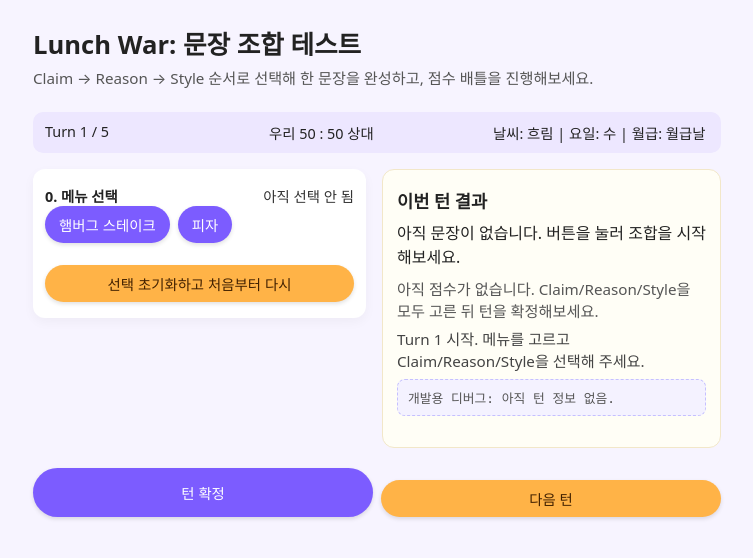
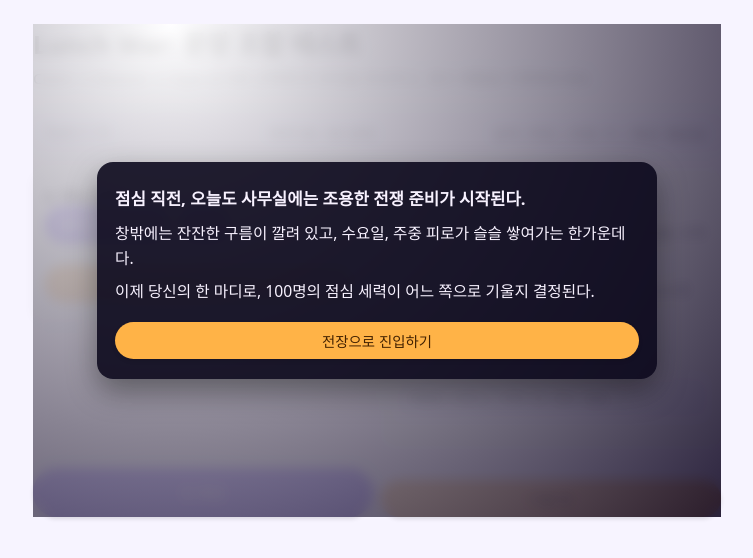
Before and after one commit to Hyojeong-Kim/lunch_battle, a plain HTML site: page index.html in a window 1280 px wide. Both pictures are taken after a click on the button "START TO BATTLE". Shown: the whole page, without its empty margins (263-1016 px from the left). Drawn offline with Linux system fonts and the light colour scheme.

Commit message:
Add intro scene overlay to battle screen
Introduces an animated intro overlay to the battle screen, displaying context-based narration before entering the battle. Includes new HTML structure, supporting JS logic for dynamic lines, and corresponding CSS for styling and animation.

```diff
--- a/index.html
+++ b/index.html
@@ -27,6 +27,24 @@
 
       <!-- 실제 배틀 화면 -->
       <section id="battle-screen" class="battle-screen" aria-hidden="true">
+        <!-- 인트로 씬 / 배틀 돌입 연출 오버레이 -->
+        <div id="intro-scene" class="scene-overlay" aria-hidden="true">
+          <div class="scene-overlay__inner">
+            <p id="scene-line-1" class="scene-overlay__line">
+              오늘도 점심 전쟁이 다가온다...
+            </p>
+            <p id="scene-line-2" class="scene-overlay__line"></p>
+            <p id="scene-line-3" class="scene-overlay__line"></p>
+            <button
+              id="scene-skip-btn"
+              class="btn btn--secondary scene-overlay__btn"
+              type="button"
+            >
+              전장으로 진입하기
+            </button>
+          </div>
+        </div>
+
         <header class="app__header">
           <h1 class="app__title">Lunch War: 문장 조합 테스트</h1>
           <p class="app__subtitle">
--- a/main.js
+++ b/main.js
@@ -661,6 +661,83 @@ function updateSentence() {
   resultEl.textContent = parts.join(" ");
 }
 
+// 컨텍스트를 한글 내레이션용으로 설명하는 헬퍼
+function describeContextLine(context) {
+  if (!context) return "";
+  const { weather, weekday, salary_timing } = context;
+
+  const weatherText =
+    weather === "비"
+      ? "창밖에는 비가 내리고,"
+      : weather === "눈"
+      ? "창밖에는 눈이 소복히 쌓이고,"
+      : weather === "맑음"
+      ? "창밖에는 해가 쨍쨍하게 떠 있고,"
+      : weather === "흐림"
+      ? "창밖에는 잔잔한 구름이 깔려 있고,"
+      : "창밖 풍경은 평범하지만,";
+
+  const weekdayText =
+    weekday === "월"
+      ? "월요일 팀 전체가 아직 워밍업도 안 된 상태다."
+      : weekday === "수"
+      ? "수요일, 주중 피로가 슬슬 쌓여가는 한가운데다."
+      : weekday === "금"
+      ? "불금, 모두의 시선은 이미 오후 야근이 아니라 저녁과 주말에 가 있다."
+      : "조용한 평일, 회의와 업무 사이에 조용히 점심 시간이 스며든다.";
+
+  const salaryText =
+    salary_timing === "D-5"
+      ? "지갑은 가볍고, 모두가 은근히 가성비를 계산하고 있다."
+      : salary_timing === "월급날"
+      ? "오늘은 월급날, 누군가는 이미 마음속으로 플렉스를 외치고 있다."
+      : salary_timing === "D+5"
+      ? "월급을 한 번 쓴 뒤의 D+5, 아직은 여유가 있지만 눈치도 조금씩 보이기 시작한다."
+      : "";
+
+  return `${weatherText} ${weekdayText} ${salaryText}`.trim();
+}
+
+// 인트로 씬(배틀 돌입 내레이션) 표시
+function showIntroScene() {
+  const overlay = document.getElementById("intro-scene");
+  const line1El = document.getElementById("scene-line-1");
+  const line2El = document.getElementById("scene-line-2");
+  const line3El = document.getElementById("scene-line-3");
+  const skipBtn = document.getElementById("scene-skip-btn");
+
+  if (!overlay || !line1El || !line2El || !line3El || !skipBtn) return;
+
+  // 컨텍스트 기반으로 한 줄 씩 연출 텍스트 구성
+  const ctx = battleState.context;
+  line1El.textContent = "점심 직전, 오늘도 사무실에는 조용한 전쟁 준비가 시작된다.";
+  line2El.textContent = describeContextLine(ctx);
+  line3El.textContent =
+    "이제 당신의 한 마디로, 100명의 점심 세력이 어느 쪽으로 기울지 결정된다.";
+
+  overlay.classList.add("is-visible");
+  overlay.setAttribute("aria-hidden", "false");
+
+  const hideOverlay = () => {
+    overlay.classList.remove("is-visible");
+    overlay.setAttribute("aria-hidden", "true");
+    overlay.removeEventListener("click", onOverlayClick);
+    skipBtn.removeEventListener("click", onSkipClick);
+  };
+
+  const onSkipClick = (event) => {
+    event.stopPropagation();
+    hideOverlay();
+  };
+
+  const onOverlayClick = () => {
+    hideOverlay();
+  };
+
+  skipBtn.addEventListener("click", onSkipClick);
+  overlay.addEventListener("click", onOverlayClick);
+}
+
 function setupButtons() {
   const rowMenu = document.getElementById("row-menu");
   const rowClaim = document.getElementById("row-claim");
@@ -1045,6 +1122,9 @@ function initIntroScreen() {
       logEl.textContent =
         "Turn 1 시작. 메뉴를 고르고 Claim/Reason/Style을 선택해 주세요.";
     }
+
+    // 컨텍스트 기반 인트로 씬 연출 표시
+    showIntroScene();
   });
 }
 
--- a/style.css
+++ b/style.css
@@ -78,6 +78,7 @@ body {
 
 /* 배틀 화면 */
 .battle-screen {
+  position: relative;
   display: none;
 }
 
@@ -257,3 +258,58 @@ body {
 .battle-footer .btn {
   flex: 1 1 0;
 }
+
+/* 인트로 씬 / 배틀 돌입 오버레이 */
+.scene-overlay {
+  position: absolute;
+  inset: 0;
+  display: none;
+  align-items: center;
+  justify-content: center;
+  background: radial-gradient(circle at 20% 0%, rgba(255, 255, 255, 0.9), rgba(20, 12, 40, 0.9));
+  backdrop-filter: blur(6px);
+  z-index: 10;
+}
+
+.scene-overlay.is-visible {
+  display: flex;
+  animation: sceneFadeIn 0.5s ease-out;
+}
+
+.scene-overlay__inner {
+  max-width: 560px;
+  padding: 24px 18px 20px;
+  border-radius: 16px;
+  background: rgba(12, 8, 28, 0.9);
+  box-shadow: 0 12px 30px rgba(0, 0, 0, 0.4);
+  color: #f8f2ff;
+}
+
+.scene-overlay__line {
+  margin: 0 0 8px;
+  font-size: 0.98rem;
+  line-height: 1.6;
+}
+
+.scene-overlay__line:first-of-type {
+  font-weight: 600;
+  font-size: 1.05rem;
+}
+
+.scene-overlay__btn {
+  margin-top: 10px;
+  width: 100%;
+  background: #ffb347;
+  color: #422100;
+}
+
+@keyframes sceneFadeIn {
+  from {
+    opacity: 0;
+    transform: translateY(12px);
+  }
+  to {
+    opacity: 1;
+    transform: translateY(0);
+  }
+}
```
